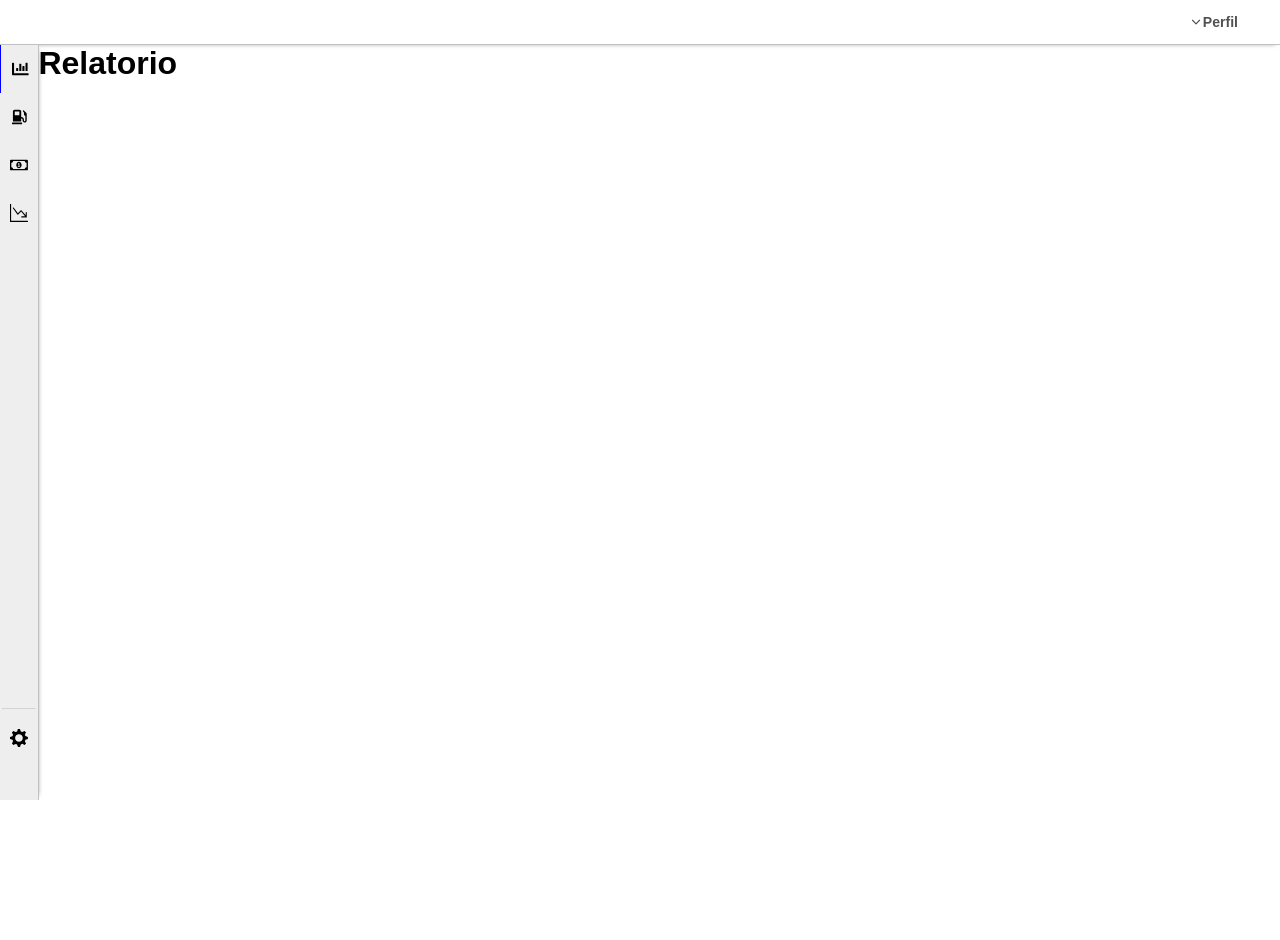
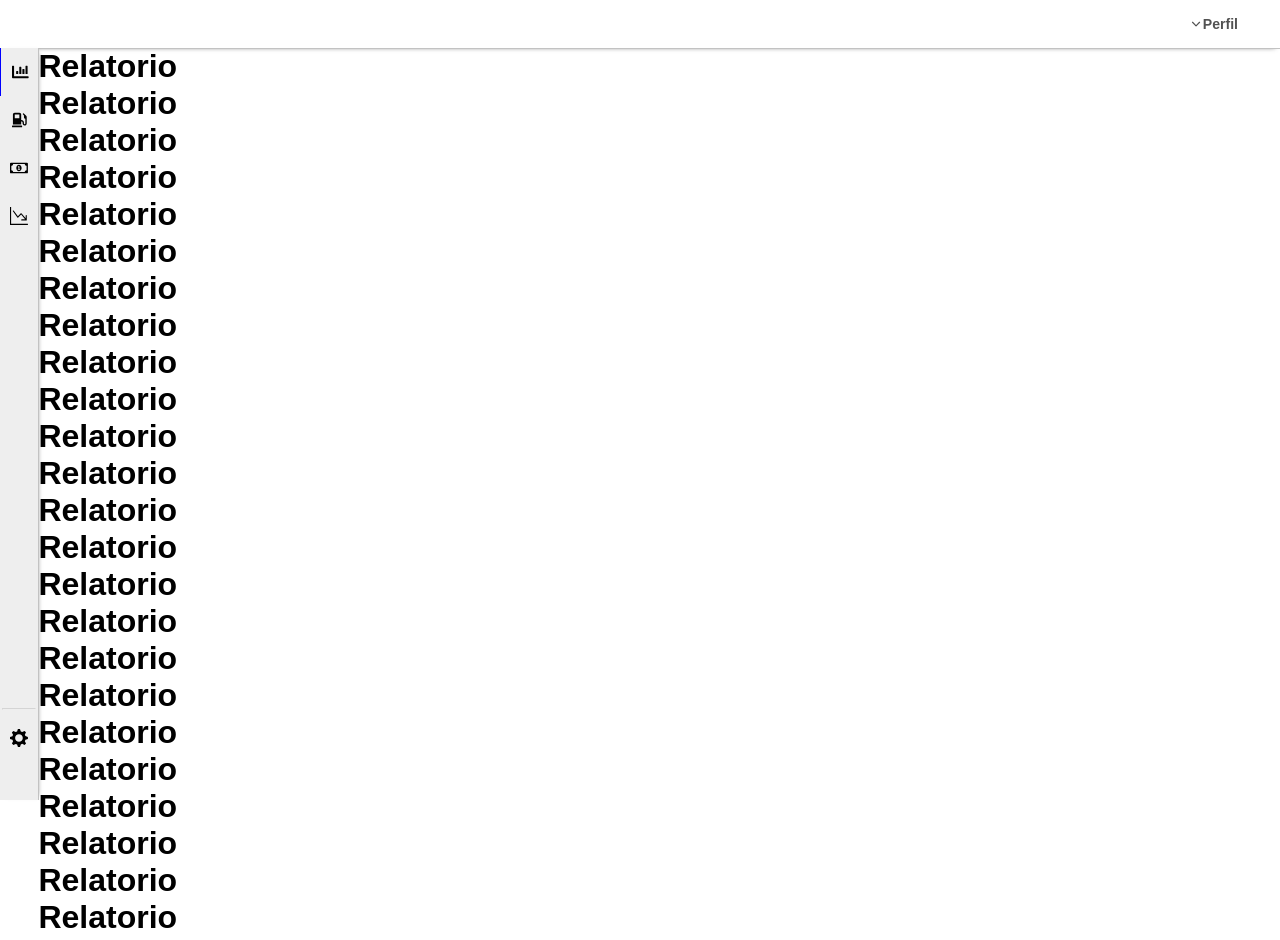
Before and after one commit to JhayneK/Projeto-Financas, a React (Vite) app in the folder Front end/: page /relatorio in a window 1280 px wide. Shown: the top 940 px of the page. Before the commit the page ends 800 px from the top, so only its background shows below. Built offline with nearby package versions, Linux system fonts and the light colour scheme.

Commit message:
Fixação da barra lateral e header

```diff
--- a/Front end/src/App.css
+++ b/Front end/src/App.css
@@ -6,12 +6,14 @@
 
 .header {
     width: 100%;
-    height: 5.5vh;
+    height: 6vh;
     border-bottom: 1px solid rgb(194, 194, 194);
     box-shadow: 0px 3px 5px -5px rgba(0, 0, 0, 0.75);
     display: flex;
     align-items: center;
     justify-content: end;
+    background-color: white;
+    position: fixed;
 }
 
 .navbar {
@@ -56,9 +58,10 @@
 
 .barra-lateral-container {
     display: flex;
-    position: absolute;
+    margin-top: 6vh;
+    position: fixed;
     width: 3vw;
-    height: 94.4vh;
+    height: 94vh;
     background-color: #eeeeee;
     border-right: 1px solid rgb(194, 194, 194);
     box-shadow: 3px 0px 5px -5px rgba(0, 0, 0, 0.75);
@@ -314,5 +317,5 @@
 }
 
 .pages-logado-main-content {
-    padding: 0px 3vw 0px;
+    padding: 6vh 3vw 0px;
 }
--- a/Front end/src/components/Login/TelaLogin.jsx
+++ b/Front end/src/components/Login/TelaLogin.jsx
@@ -3,6 +3,7 @@ import { Link } from "react-router-dom";
 import CadastroLogin from "./CadastroLogin";
 
 export default function TelaLogin() {
+
     const [username, setUsername] = useState('');
     const [password, setPassword] = useState('');
 
--- a/Front end/src/pages/Config.jsx
+++ b/Front end/src/pages/Config.jsx
@@ -61,6 +61,7 @@ const Config = () => {
   };
 
   return (
+    <div className="pages-logado-main-content">
         <div
         style={{
             display: "flex",
@@ -199,6 +200,7 @@ const Config = () => {
             ) : null}
         </div>
         </div>
+    </div>
   );
 };
 
--- a/Front end/src/pages/Relatorio.jsx
+++ b/Front end/src/pages/Relatorio.jsx
@@ -11,6 +11,34 @@ export default function Relatorio() {
         <div className="page-container">
             <div className="pages-logado-main-content">
                 <h1>Relatorio</h1>
+                <h1>Relatorio</h1>
+                <h1>Relatorio</h1>
+                <h1>Relatorio</h1>
+                <h1>Relatorio</h1>
+                <h1>Relatorio</h1>
+                <h1>Relatorio</h1>
+                <h1>Relatorio</h1>
+                <h1>Relatorio</h1>
+                <h1>Relatorio</h1>
+                <h1>Relatorio</h1>
+                <h1>Relatorio</h1>
+                <h1>Relatorio</h1>
+                <h1>Relatorio</h1>
+                <h1>Relatorio</h1>
+                <h1>Relatorio</h1>
+                <h1>Relatorio</h1>
+                <h1>Relatorio</h1>
+                <h1>Relatorio</h1>
+                <h1>Relatorio</h1>
+                <h1>Relatorio</h1>
+                <h1>Relatorio</h1>
+                <h1>Relatorio</h1>
+                <h1>Relatorio</h1>
+                <h1>Relatorio</h1>
+                <h1>Relatorio</h1>
+                <h1>Relatorio</h1>
+                <h1>Relatorio</h1>
+                <h1>Relatorio</h1>
             </div>
         </div>
     )
```
Lines whose indentation alone changed are shown as unchanged.
